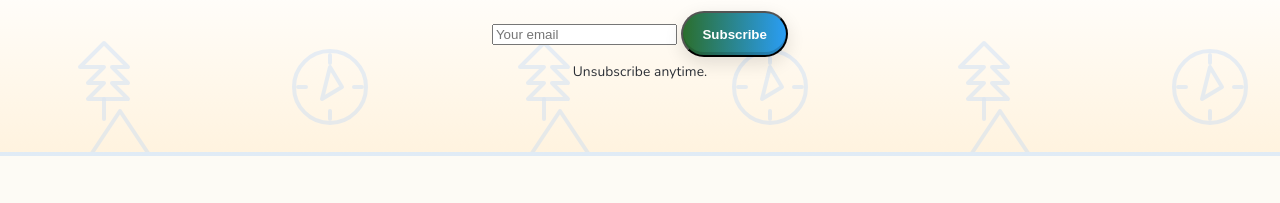
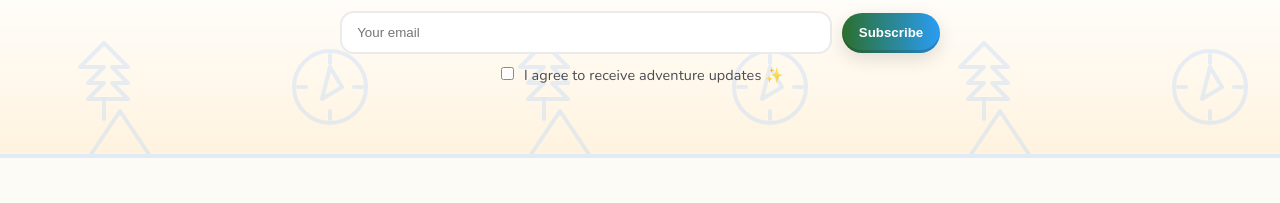
Before and after one commit to lukettaylor002/archies-adventures, an Eleventy site: page src/index.njk in a window 1280 px wide. Shown: the part 356-559 px from the top of the page. Built offline with nearby package versions, Linux system fonts and the light colour scheme; Eleventy itself is replaced by a stand-in of ours; files that its build step writes are made by us from their sources.

Commit message:
Update index.njk

```diff
--- a/src/index.njk
+++ b/src/index.njk
@@ -9,17 +9,23 @@ title: Home
     <h1 class="aa-hero__title">Welcome to Archie’s Adventures</h1>
     <p class="aa-hero__lead">New family-friendly adventures, straight to your inbox.</p>
 
-    <form name="newsletter" method="POST" data-netlify="true" action="/thanks" netlify-honeypot="bot-field" class="hero-min-sub">
-      <input type="hidden" name="form-name" value="newsletter" />
-      <p class="hidden"><label>Don’t fill this out: <input name="bot-field" /></label></p>
+    <!-- Netlify Forms -->
+      <form name="newsletter" method="POST" data-netlify="true"
+            netlify-honeypot="bot-field" action="/thanks" class="aa-sub__form">
+        <input type="hidden" name="form-name" value="newsletter">
+        <p class="sr-only"><label>Don’t fill this out: <input name="bot-field"></label></p>
 
-      <div class="hero-min-sub__row">
-        <input aria-label="Your email" type="email" name="email" placeholder="Your email" required />
-        <button class="btn-2tone" type="submit">Subscribe</button>
-      </div>
+        <div class="aa-sub__row">
+          <input aria-label="Your email" type="email" name="email" placeholder="Your email" required>
+          <button class="aa-sub__btn" type="submit">Subscribe</button>
+        </div>
 
-      <small class="hero-min-sub__note">Unsubscribe anytime.</small>
-    </form>
+        <!-- Optional consent line under the input row -->
+        <label class="aa-sub__agree">
+          <input type="checkbox" name="agree" required>
+          I agree to receive adventure updates ✨
+        </label>
+      </form>
   </div>
 </section>
 
```
